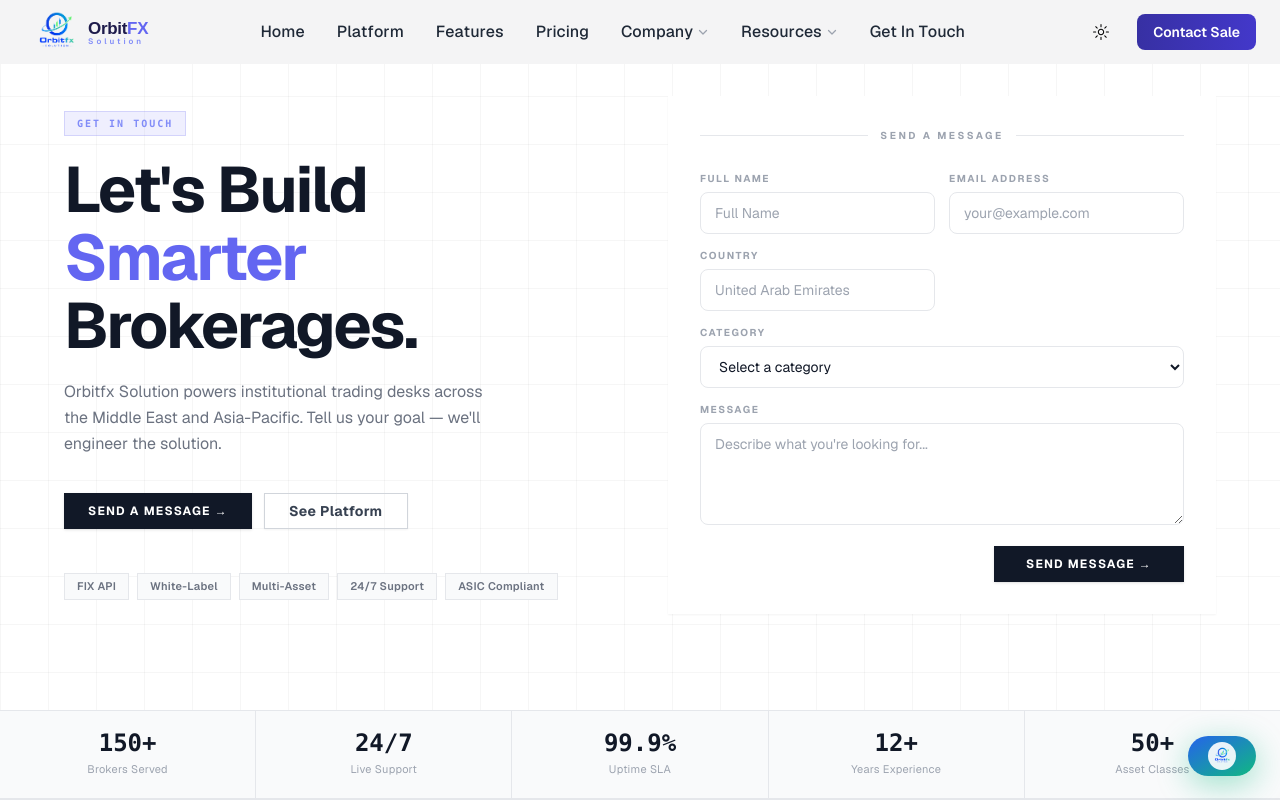
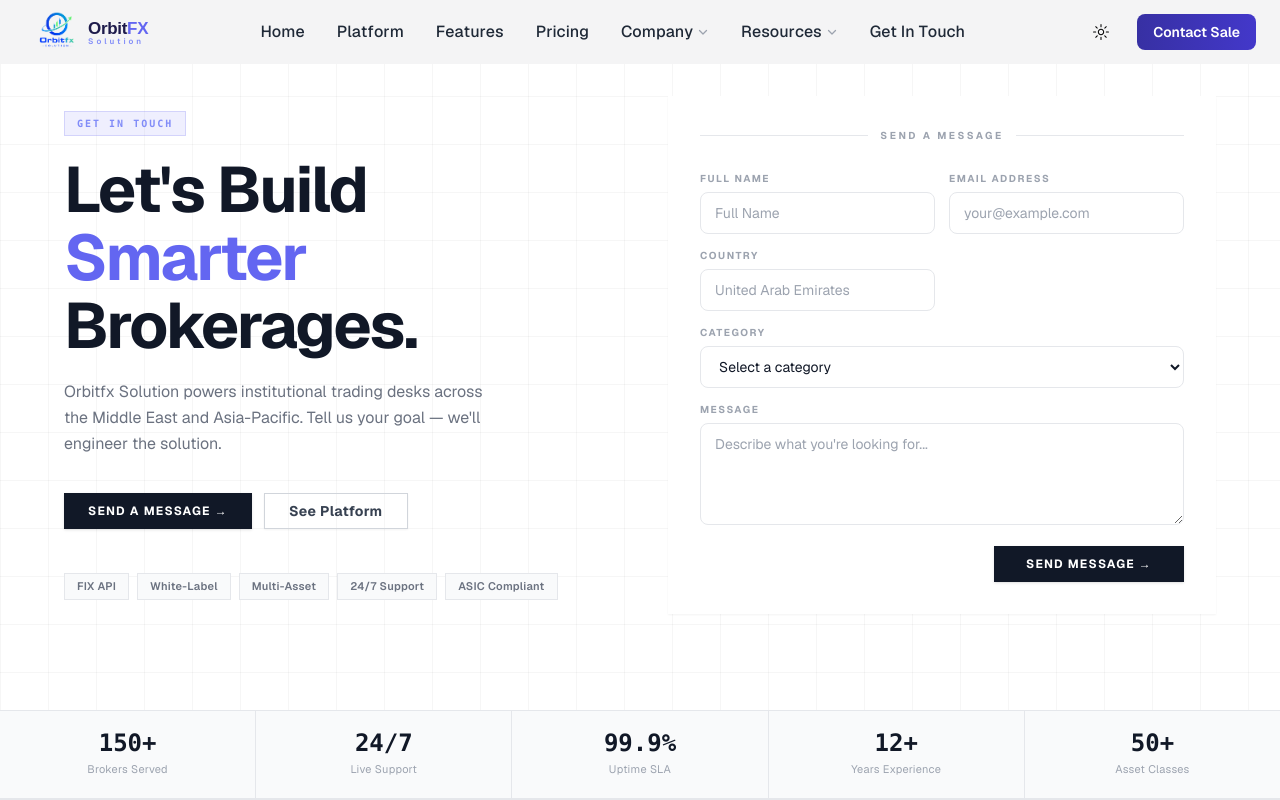
Before and after one commit to Growmore8/landing-page, a Next.js app: page /contact in a window 1280 px wide. Shown: the top 800 px of the page. Built offline with nearby package versions, Linux system fonts and the light colour scheme.

Commit message:
command chatbot

```diff
--- a/src/app/layout.tsx
+++ b/src/app/layout.tsx
@@ -27,7 +27,7 @@
           <Header />
           {children}
           <Footer />
-          <SupportChat />
+          {/* <SupportChat />  */}
           <Toaster position="bottom-center" />
         </ThemeProvider>
       </body>
```
